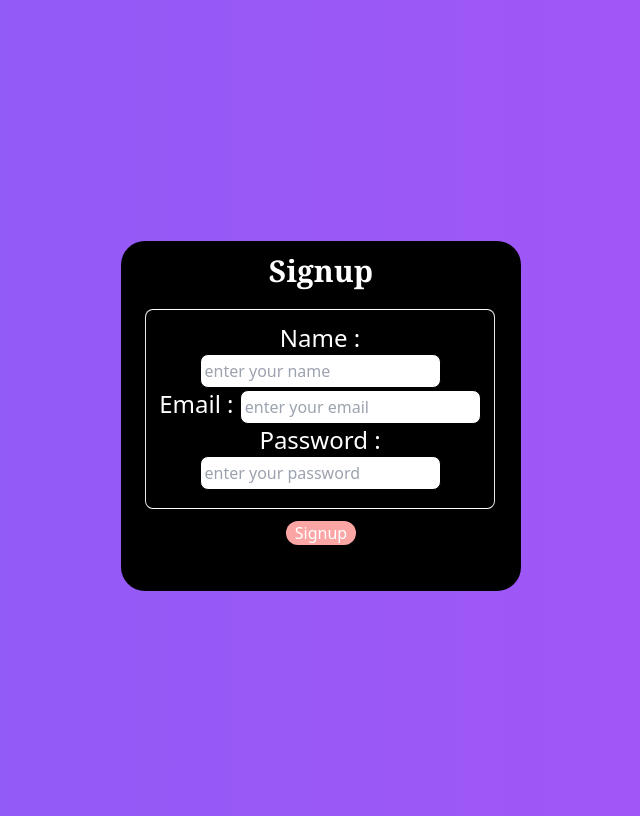
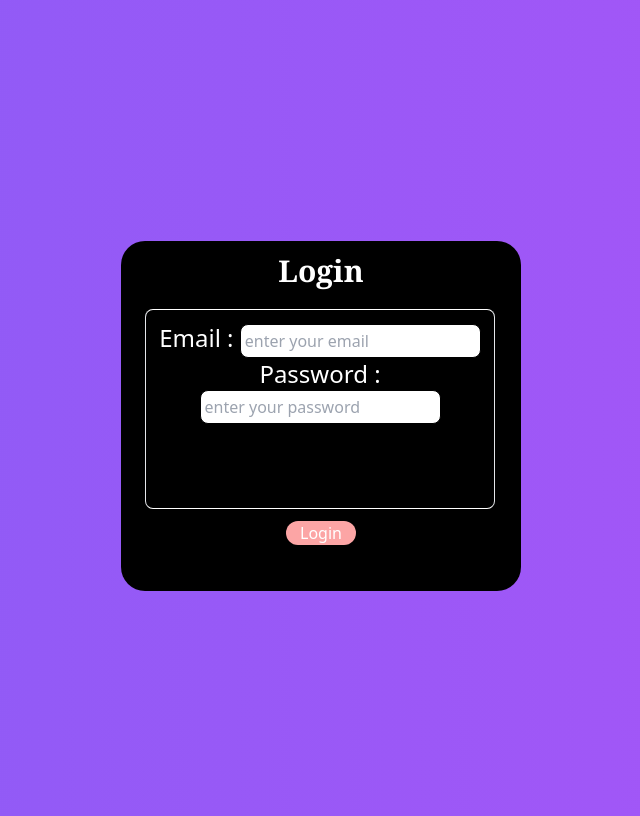
Before and after one commit to harshdev2909/courseFolio, a React (Create React App) app: page / in a window 1280 px wide. Shown: the whole page, without its empty margins (319-959 px from the left). Built offline with nearby package versions, Linux system fonts and the light colour scheme.

Commit message:
login endpoint done

```diff
--- a/src/Menu.js
+++ b/src/Menu.js
@@ -3,13 +3,15 @@ import Navbar from './components/Navbar'
 import Home from './components/Home'
 import Signup from './components/Signup'
 import Course from './components/Course'
+import Login from './components/Login'
 
 const Menu = () => {
   return (
     <div className='h-screen p-2 '>
         {/* <Navbar/>
         <Home/> */}
-        <Signup/>
+        {/* <Signup/> */}
+        <Login/>
         {/* <Course/> */}
     </div>
   )
--- a/src/components/Login.jsx
+++ b/src/components/Login.jsx
@@ -1,23 +1,56 @@
-import React from 'react'
+import React, { useState } from 'react'
+import axios from 'axios'
+const Login = () => {
+    const[form,setForm] = useState({
+        email : "",
+        password : "",
+    })
+    const handleForm = (e)=>{
+        const { name, value } = e.target;
+        setForm({
+          ...form,
+          [name]: value,
+        });
+    }
+    const handleSubmit = async()=>{
+        try {
+            const submit = await axios.post('http://localhost:3000/user/login',{
+                email : form.email,
+                password : form.password
+            })
+            const response = submit.data
+            console.log(response)
+            window.alert('login successfull')
+            window.localStorage.setItem('token',response.accessToken)
+        } catch (error) {
+            if (error.response) {
+              window.alert(`Error: ${error.response.data.message || error.response.statusText}`);
+            } else if (error.request) {
 
-const Login = () => {
+              window.alert('Error: No response from server');
+            } else {
+              window.alert(`Error: ${error.message}`);
+            }
+        }
+
+    }
   return (
     <div className='flex justify-center items-center h-screen'>
             <div className='bg-black h-[350px] w-[400px] rounded-3xl justify-center'>
                 <div className='p-3 justify-center text-center'>
                     <h1 className='text-3xl font-serif text-white font-bold '>Login</h1>
                 </div>
+                <form onSubmit={handleSubmit}>
                 <div className='text-white text-center mt-2 p-3 w-[350px] rounded-lg ml-6 h-[200px] border border-y-white'>
-                {/* <label className='text-2xl'>Name : </label>
-                <input type='text' placeholder='enter your name' className='text-black rounded-lg border border-black p-1'></input><br/> */}
                 <label className='text-2xl'>Email : </label>
-                <input type='text' placeholder='enter your email' className='text-black rounded-lg border border-black p-1'></input><br/>
+                <input name='email' onChange={handleForm} value={form.email} type='text' placeholder='enter your email' className='text-black rounded-lg border border-black p-1'></input><br/>
                 <label className='text-2xl'>Password : </label>
-                <input type='text' placeholder='enter your password' className='text-black rounded-lg border border-black p-1'></input><br/>
+                <input name='password' onChange={handleForm} value={form.password} type='text' placeholder='enter your password' className='text-black rounded-lg border border-black p-1'></input><br/>
                 </div>
                 <div className='text-white flex justify-center mt-3'>
                     <button className='bg-red-300 rounded-2xl w-[70px]'>Login</button>
                 </div>
+                </form>
             </div>
         </div>
   )
```
